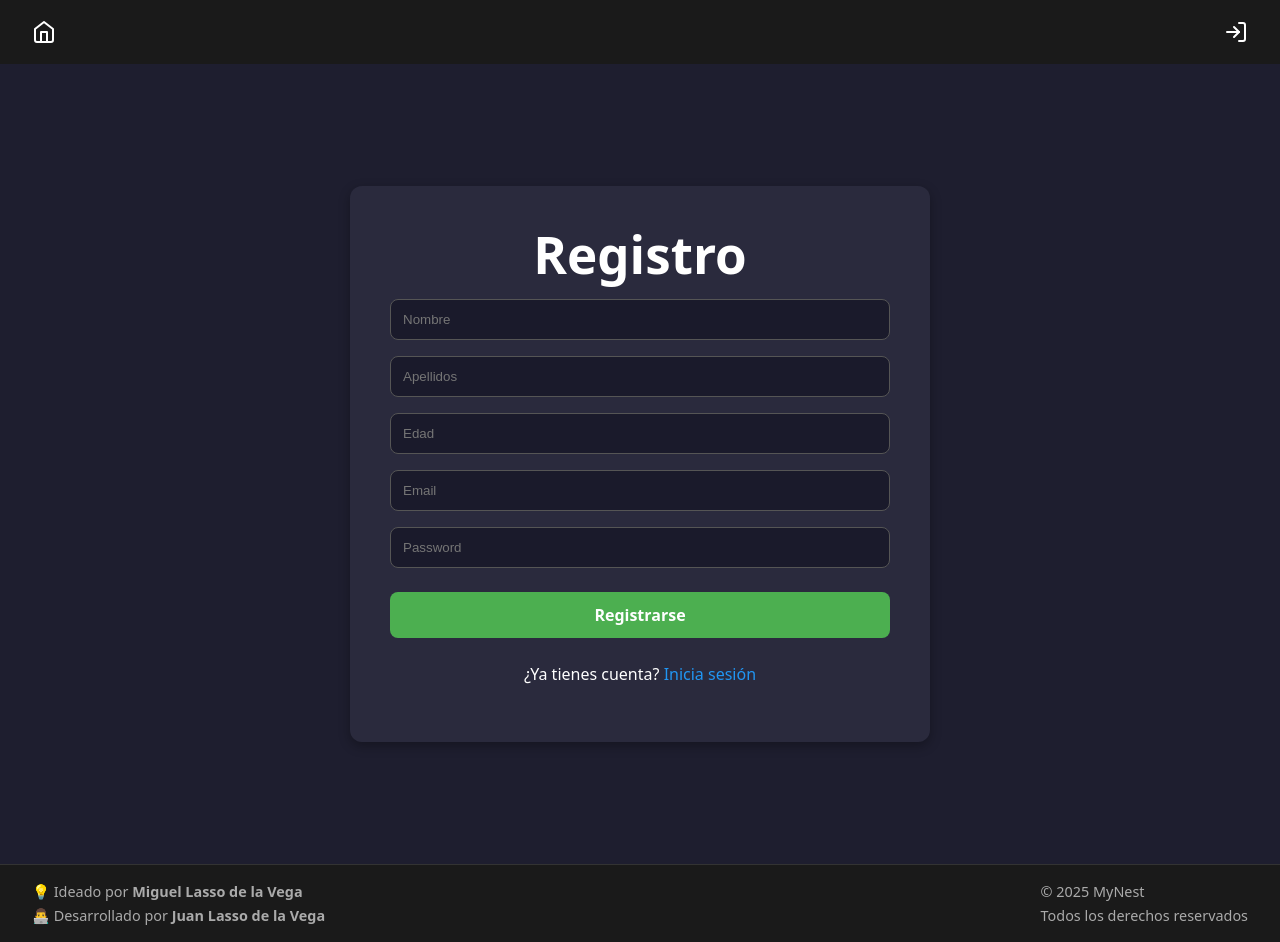
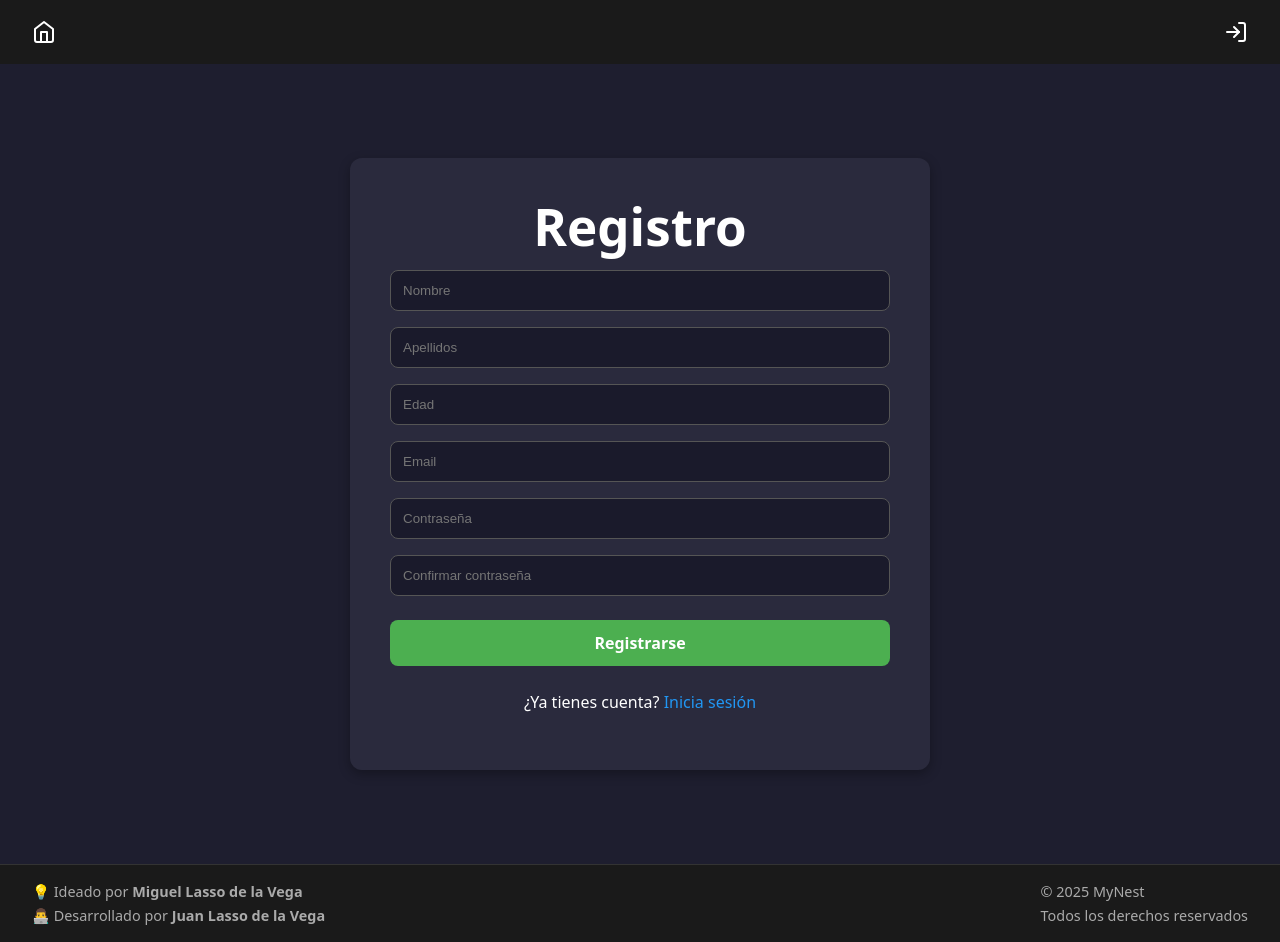
Before and after one commit to juanlassodelavega/MyNest, a React (Vite) app: page /signup in a window 1280 px wide. Built offline with nearby package versions, Linux system fonts and the light colour scheme; no server answers.

Commit message:
refactor: enhance Signup and Profile components with password confirmation logic

```diff
--- a/src/features/auth/Signup.tsx
+++ b/src/features/auth/Signup.tsx
@@ -10,11 +10,17 @@ export default function Signup() {
   const [age, setAge] = useState<number | "">("");
   const [email, setEmail] = useState("");
   const [password, setPassword] = useState("");
+  const [confirmPassword, setConfirmPassword] = useState(""); // confirmación
   const navigate = useNavigate();
 
   const handleSignup = async () => {
-    if (!firstName || !lastName || !email || !password || !age) {
+    if (!firstName || !lastName || !email || !password || !age || !confirmPassword) {
       alert("Por favor completa todos los campos");
+      return;
+    }
+
+    if (password !== confirmPassword) {
+      alert("Las contraseñas no coinciden");
       return;
     }
 
@@ -22,7 +28,6 @@ export default function Signup() {
       const userCredential = await createUserWithEmailAndPassword(auth, email, password);
       const user = userCredential.user;
 
-      // Guardar info adicional en Firestore
       await setDoc(doc(db, "users", user.uid), {
         firstName,
         lastName,
@@ -31,107 +36,29 @@ export default function Signup() {
       });
 
       alert("Usuario registrado correctamente!");
-      navigate("/dashboard"); // redirigir al dashboard después del signup
+      navigate("/dashboard");
     } catch (error: any) {
       alert(error.message);
     }
   };
 
-  // ---------- Estilos ----------
-  const pageStyle: React.CSSProperties = {
-    minHeight: "100vh",
-    display: "flex",
-    justifyContent: "center",
-    alignItems: "center",
-    padding: 16,
-    backgroundColor: "#1e1e2f",
-    boxSizing: "border-box",
-  };
-
-  const containerStyle: React.CSSProperties = {
-    width: "100%",
-    maxWidth: 500,
-    padding: 40,
-    borderRadius: 12,
-    backgroundColor: "#2a2a3d",
-    boxShadow: "0 4px 12px rgba(0,0,0,0.3)",
-    color: "#fff",
-    display: "flex",
-    flexDirection: "column",
-    gap: 16,
-  };
-
-  const inputStyle: React.CSSProperties = {
-    width: "100%",
-    padding: 12,
-    borderRadius: 8,
-    border: "1px solid #555",
-    backgroundColor: "#1a1a2b",
-    color: "#fff",
-    boxSizing: "border-box",
-  };
-
-  const buttonStyle: React.CSSProperties = {
-    width: "100%",
-    padding: 12,
-    backgroundColor: "#4CAF50",
-    color: "#fff",
-    border: "none",
-    borderRadius: 8,
-    cursor: "pointer",
-    fontWeight: 600,
-    marginTop: 8,
-  };
-
-  const linkStyle: React.CSSProperties = {
-    color: "#2196F3",
-    textDecoration: "none",
-  };
-  // ---------- Fin estilos ----------
+  const pageStyle: React.CSSProperties = { minHeight: "100vh", display: "flex", justifyContent: "center", alignItems: "center", padding: 16, backgroundColor: "#1e1e2f", boxSizing: "border-box" };
+  const containerStyle: React.CSSProperties = { width: "100%", maxWidth: 500, padding: 40, borderRadius: 12, backgroundColor: "#2a2a3d", boxShadow: "0 4px 12px rgba(0,0,0,0.3)", color: "#fff", display: "flex", flexDirection: "column", gap: 16 };
+  const inputStyle: React.CSSProperties = { width: "100%", padding: 12, borderRadius: 8, border: "1px solid #555", backgroundColor: "#1a1a2b", color: "#fff", boxSizing: "border-box" };
+  const buttonStyle: React.CSSProperties = { width: "100%", padding: 12, backgroundColor: "#4CAF50", color: "#fff", border: "none", borderRadius: 8, cursor: "pointer", fontWeight: 600, marginTop: 8 };
+  const linkStyle: React.CSSProperties = { color: "#2196F3", textDecoration: "none" };
 
   return (
     <div style={pageStyle}>
       <div style={containerStyle}>
         <h1 style={{ textAlign: "center" }}>Registro</h1>
-
-        <input
-          type="text"
-          placeholder="Nombre"
-          value={firstName}
-          onChange={(e) => setFirstName(e.target.value)}
-          style={inputStyle}
-        />
-        <input
-          type="text"
-          placeholder="Apellidos"
-          value={lastName}
-          onChange={(e) => setLastName(e.target.value)}
-          style={inputStyle}
-        />
-        <input
-          type="number"
-          placeholder="Edad"
-          value={age}
-          onChange={(e) => setAge(Number(e.target.value))}
-          style={inputStyle}
-        />
-        <input
-          type="email"
-          placeholder="Email"
-          value={email}
-          onChange={(e) => setEmail(e.target.value)}
-          style={inputStyle}
-        />
-        <input
-          type="password"
-          placeholder="Password"
-          value={password}
-          onChange={(e) => setPassword(e.target.value)}
-          style={inputStyle}
-        />
-
+        <input type="text" placeholder="Nombre" value={firstName} onChange={(e) => setFirstName(e.target.value)} style={inputStyle} />
+        <input type="text" placeholder="Apellidos" value={lastName} onChange={(e) => setLastName(e.target.value)} style={inputStyle} />
+        <input type="number" placeholder="Edad" value={age} onChange={(e) => setAge(Number(e.target.value))} style={inputStyle} />
+        <input type="email" placeholder="Email" value={email} onChange={(e) => setEmail(e.target.value)} style={inputStyle} />
+        <input type="password" placeholder="Contraseña" value={password} onChange={(e) => setPassword(e.target.value)} style={inputStyle} />
+        <input type="password" placeholder="Confirmar contraseña" value={confirmPassword} onChange={(e) => setConfirmPassword(e.target.value)} style={inputStyle} />
         <button onClick={handleSignup} style={buttonStyle}>Registrarse</button>
-
         <p style={{ textAlign: "center", marginTop: 8 }}>
           ¿Ya tienes cuenta? <Link to="/login" style={linkStyle}>Inicia sesión</Link>
         </p>
--- a/src/features/profile/Profile.tsx
+++ b/src/features/profile/Profile.tsx
@@ -34,7 +34,9 @@ export default function Profile() {
 
   const [currentPassword, setCurrentPassword] = useState("");
   const [newPassword, setNewPassword] = useState("");
+  const [confirmNewPassword, setConfirmNewPassword] = useState(""); // confirmación
 
+  // ---------- Load user and pets ----------
   useEffect(() => {
     const fetchUserData = async () => {
       if (!user) return;
@@ -121,39 +123,53 @@ export default function Profile() {
   };
 
   const handleChangePassword = async () => {
-    if (!user || !currentPassword || !newPassword) { alert("Completa ambos campos"); return; }
+    if (!currentPassword || !newPassword || !confirmNewPassword) {
+      alert("Completa todos los campos");
+      return;
+    }
+    if (newPassword !== confirmNewPassword) {
+      alert("Las nuevas contraseñas no coinciden");
+      return;
+    }
+    if (!user) return;
+
     try {
       const credential = EmailAuthProvider.credential(user.email!, currentPassword);
       await reauthenticateWithCredential(user, credential);
       await updatePassword(user, newPassword);
-      alert("Contraseña cambiada!");
-      setCurrentPassword(""); setNewPassword("");
-    } catch (error) { console.error("Error al cambiar contraseña:", error); alert("Error cambiando contraseña"); }
+      alert("Contraseña cambiada correctamente!");
+      setCurrentPassword(""); setNewPassword(""); setConfirmNewPassword("");
+    } catch (error) {
+      console.error("Error al cambiar contraseña:", error);
+      alert("Error cambiando contraseña");
+    }
   };
 
   const handleDeleteAccount = async () => {
     if (!user) return;
     if (!window.confirm("¿Seguro que quieres borrar tu cuenta? Esto eliminará todos tus datos.")) return;
     try {
-      // borrar pets del usuario
       const petsRef = collection(db, "pets");
       const q = query(petsRef, where("userId", "==", user.uid));
       const snapshot = await getDocs(q);
       const batchDeletes = snapshot.docs.map(docSnap => deleteDoc(doc(db, "pets", docSnap.id)));
       await Promise.all(batchDeletes);
-      // borrar usuario Firestore
       await deleteDoc(doc(db, "users", user.uid));
-      // borrar cuenta Firebase Auth
       await deleteUser(user);
       alert("Cuenta eliminada");
     } catch (error) { console.error("Error al borrar cuenta:", error); alert("Error eliminando cuenta"); }
   };
 
-  const calculateAge = (dob: string) => { const birthDate = new Date(dob); const diffMs = Date.now() - birthDate.getTime(); return Math.floor(diffMs / (365.25 * 24 * 60 * 60 * 1000)); };
+  const calculateAge = (dob: string) => {
+    const birthDate = new Date(dob);
+    const diffMs = Date.now() - birthDate.getTime();
+    return Math.floor(diffMs / (365.25 * 24 * 60 * 60 * 1000));
+  };
 
   if (!user) return <p style={{ textAlign: "center", marginTop: 50 }}>No estás logueado.</p>;
   if (!userData) return <p style={{ textAlign: "center", marginTop: 50 }}>Cargando perfil...</p>;
 
+  // ---------- Estilos ----------
   const pageStyle: React.CSSProperties = { minHeight: "100vh", display: "flex", flexDirection: "column", alignItems: "center", padding: 16, backgroundColor: "#1e1e2f", color: "#fff", boxSizing: "border-box" };
   const containerStyle: React.CSSProperties = { width: "100%", maxWidth: 700, display: "flex", flexDirection: "column", padding: 24, borderRadius: 12, backgroundColor: "#2a2a3d", boxShadow: "0 4px 12px rgba(0,0,0,0.3)", marginBottom: 24 };
   const titleStyle: React.CSSProperties = { marginBottom: 24, textAlign: "center" };
@@ -198,6 +214,7 @@ export default function Profile() {
         <h2 style={sectionTitleStyle}>Cambiar Contraseña</h2>
         <input type="password" placeholder="Contraseña actual" value={currentPassword} onChange={(e) => setCurrentPassword(e.target.value)} style={inputStyle} />
         <input type="password" placeholder="Nueva contraseña" value={newPassword} onChange={(e) => setNewPassword(e.target.value)} style={inputStyle} />
+        <input type="password" placeholder="Confirmar nueva contraseña" value={confirmNewPassword} onChange={(e) => setConfirmNewPassword(e.target.value)} style={inputStyle} />
         <button style={buttonStyle} onClick={handleChangePassword}>Cambiar Contraseña</button>
 
         {/* Borrar cuenta */}
```
